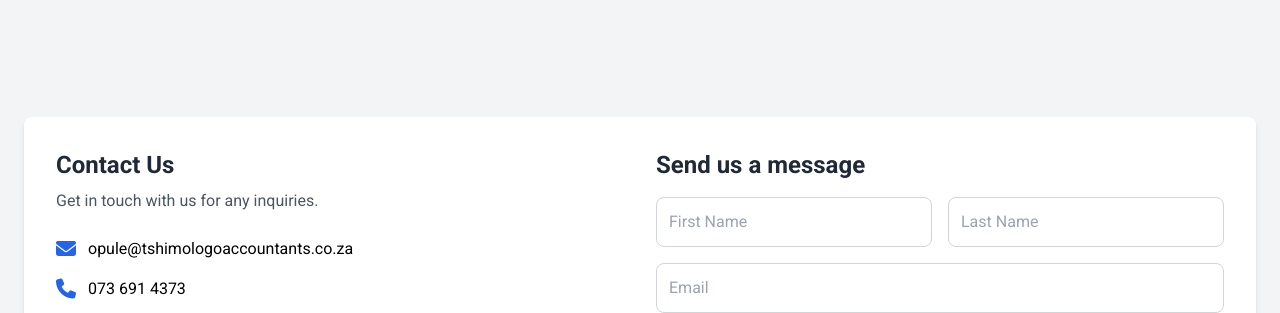
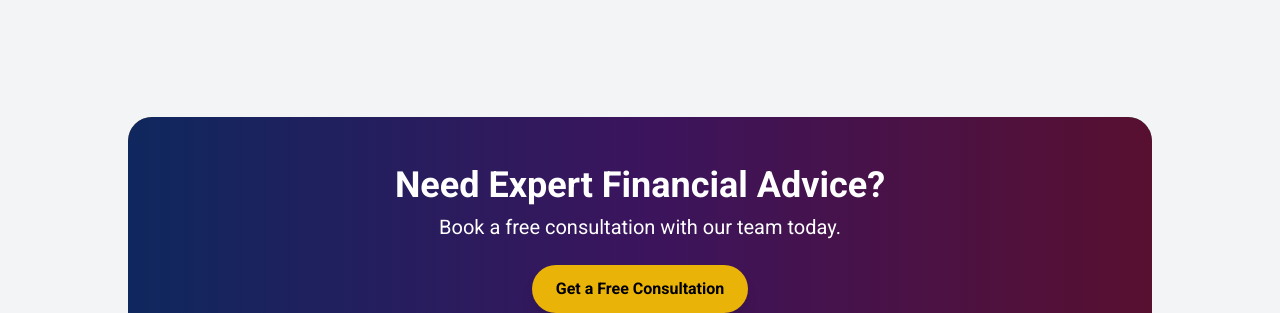
Before and after one commit to lebogang-developer/tshimologo-landing-page, a website: page home.html in a window 1280 px wide. Shown: the part 1191-1504 px from the top of the page. Drawn offline with nearby package versions, Linux system fonts and the light colour scheme.

Commit message:
CTA button

```diff
--- a/home.html
+++ b/home.html
@@ -152,8 +152,23 @@
             </div>
         </div>
     </div>
+  </section>
+
+  <!-- Testimonial Section -->
+
+<!-- Call To Action Button -->
+<section class="relative bg-black text-white py-12 px-6 text-center rounded-3xl mx-4 md:mx-12 lg:mx-32 mt-16 overflow-hidden">
+  <!-- Gradient Overlay -->
+  <div class="absolute inset-0 bg-gradient-to-r from-blue-600 via-purple-600 to-pink-600 opacity-40 rounded-3xl"></div>
+
+  <div class="relative z-10">
+      <h2 class="text-3xl md:text-4xl font-bold">Need Expert Financial Advice?</h2>
+      <p class="mt-2 text-lg md:text-xl">Book a free consultation with our team today.</p>
+      <a href="#contact" class="mt-6 inline-block bg-yellow-500 text-black font-bold px-6 py-3 rounded-full shadow-lg hover:bg-yellow-400 transition-all duration-300">
+          Get a Free Consultation
+      </a>
+  </div>
 </section>
-
 
    <!-- Contact Section -->
    <section id="contact" class="container mx-auto px-6 py-16">
@@ -216,8 +231,6 @@
         </form>
     </div>
    </section>
-
-
     <!-- Footer -->
     <footer class="bg-gray-800 text-white text-center py-6 mt-10">
       <div class="container mx-auto">
```
Also changed, not shown: dist/output.css.
